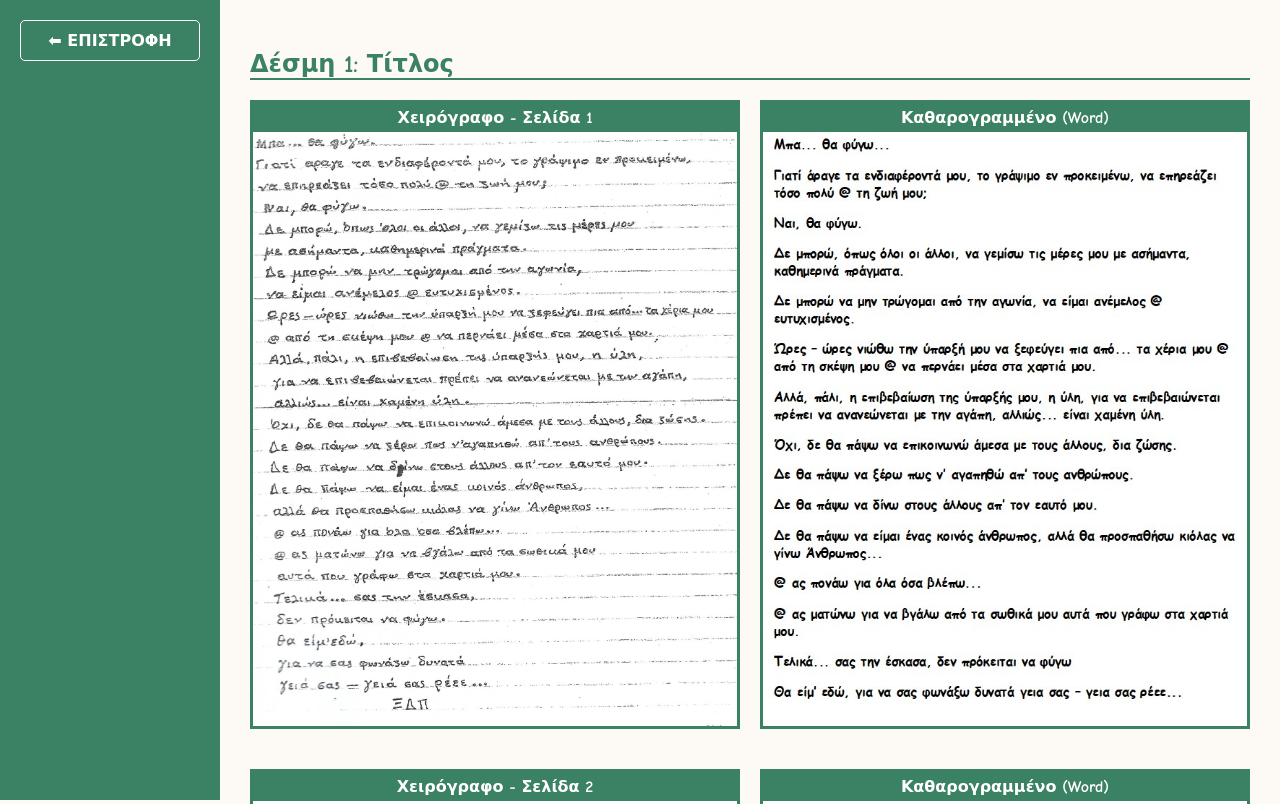
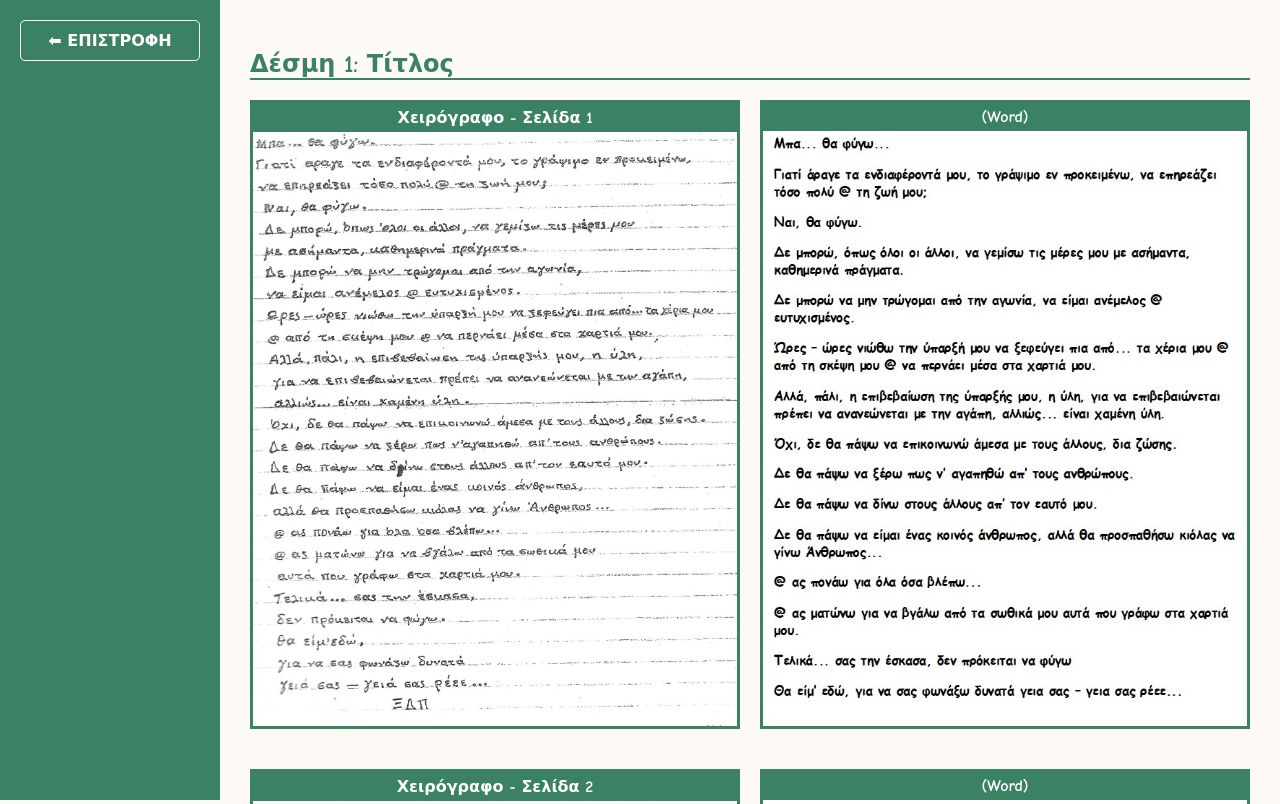
Before and after one commit to nto-panag/KDP, a plain HTML site: page f1/index.html in a window 1280 px wide. Shown: the top 804 px of the page. Drawn offline with Linux system fonts and the light colour scheme.

Commit message:
Update index.html

```diff
--- a/f1/index.html
+++ b/f1/index.html
@@ -36,7 +36,7 @@
             <img src="s1.jpg" alt="Χειρόγραφο 1">
         </div>
         <div class="img-container">
-            <div class="label">Καθαρογραμμένο (Word)</div>
+            <div class="label">(Word)</div>
             <img src="ws1.jpg" alt="Word 1">
         </div>
     </div>
@@ -47,7 +47,7 @@
             <img src="s2.jpg" alt="Χειρόγραφο 2">
         </div>
         <div class="img-container">
-            <div class="label">Καθαρογραμμένο (Word)</div>
+            <div class="label">(Word)</div>
             <img src="ws2.jpg" alt="Word 2">
         </div>
     </div>
```
